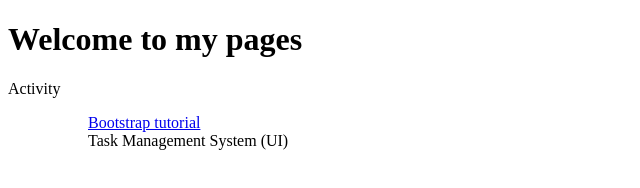
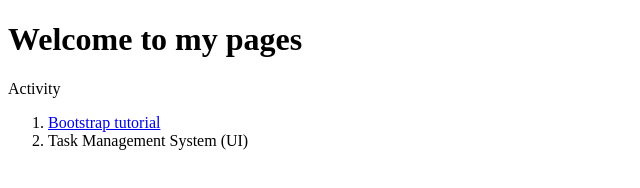
Before and after one commit to Azim-16/station, a plain HTML site: page index.html in a window 1280 px wide. Shown: the whole page, without its empty margins (0-640 px from the left). Drawn offline with Linux system fonts and the light colour scheme.

Commit message:
change header2

```diff
--- a/index.html
+++ b/index.html
@@ -8,9 +8,9 @@
 <body>
     <h1>Welcome to my pages</h1>
     <p>Activity</p>
-    <ul>
-        <ol><a href="testing.html">Bootstrap tutorial</a></ol>
-        <ol>Task Management System (UI)</li>
-    </ul>
+    <ol>
+        <li><a href="testing.html">Bootstrap tutorial</a></li>
+        <li>Task Management System (UI)</li>
+    </ol>
 </body>
 </html>
```
